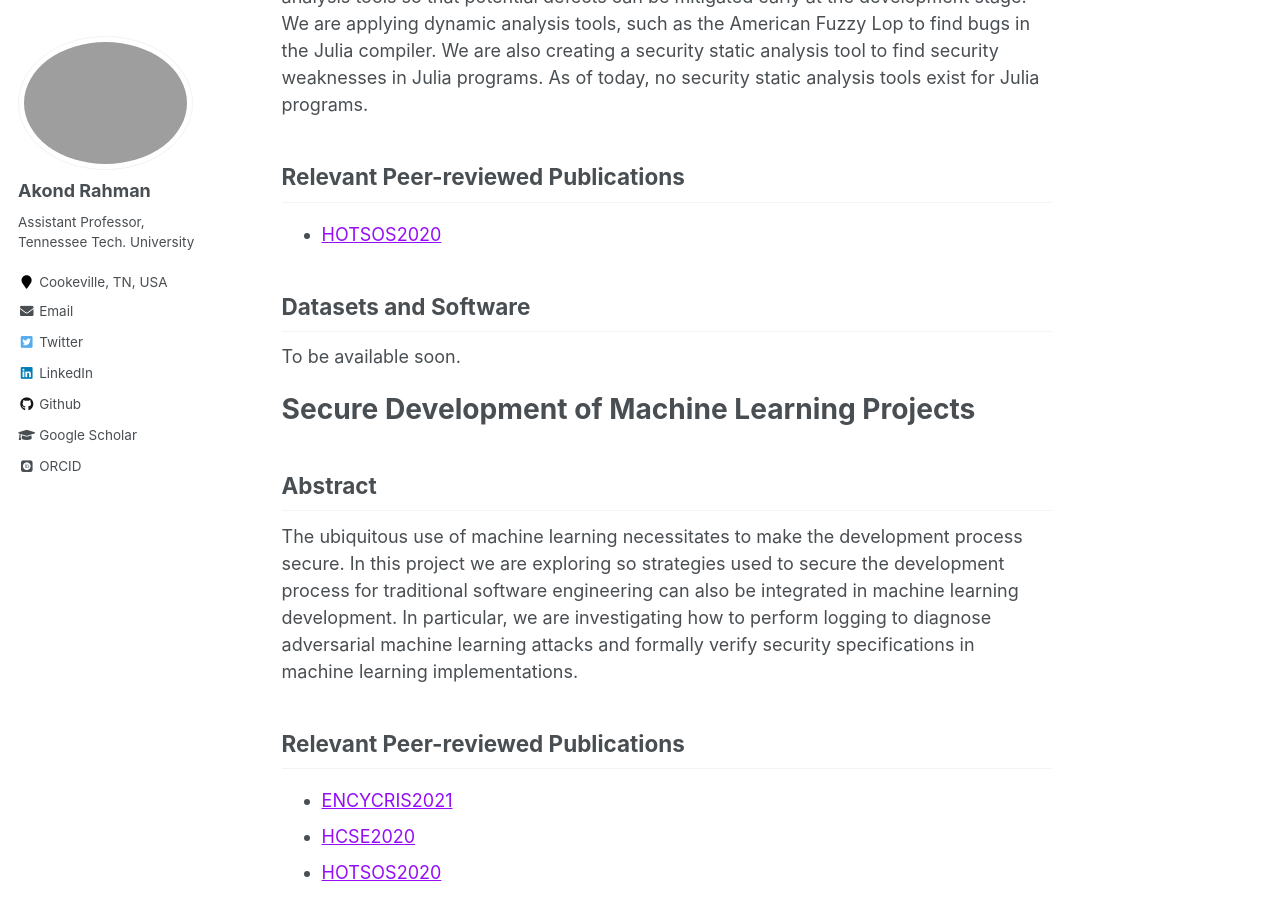
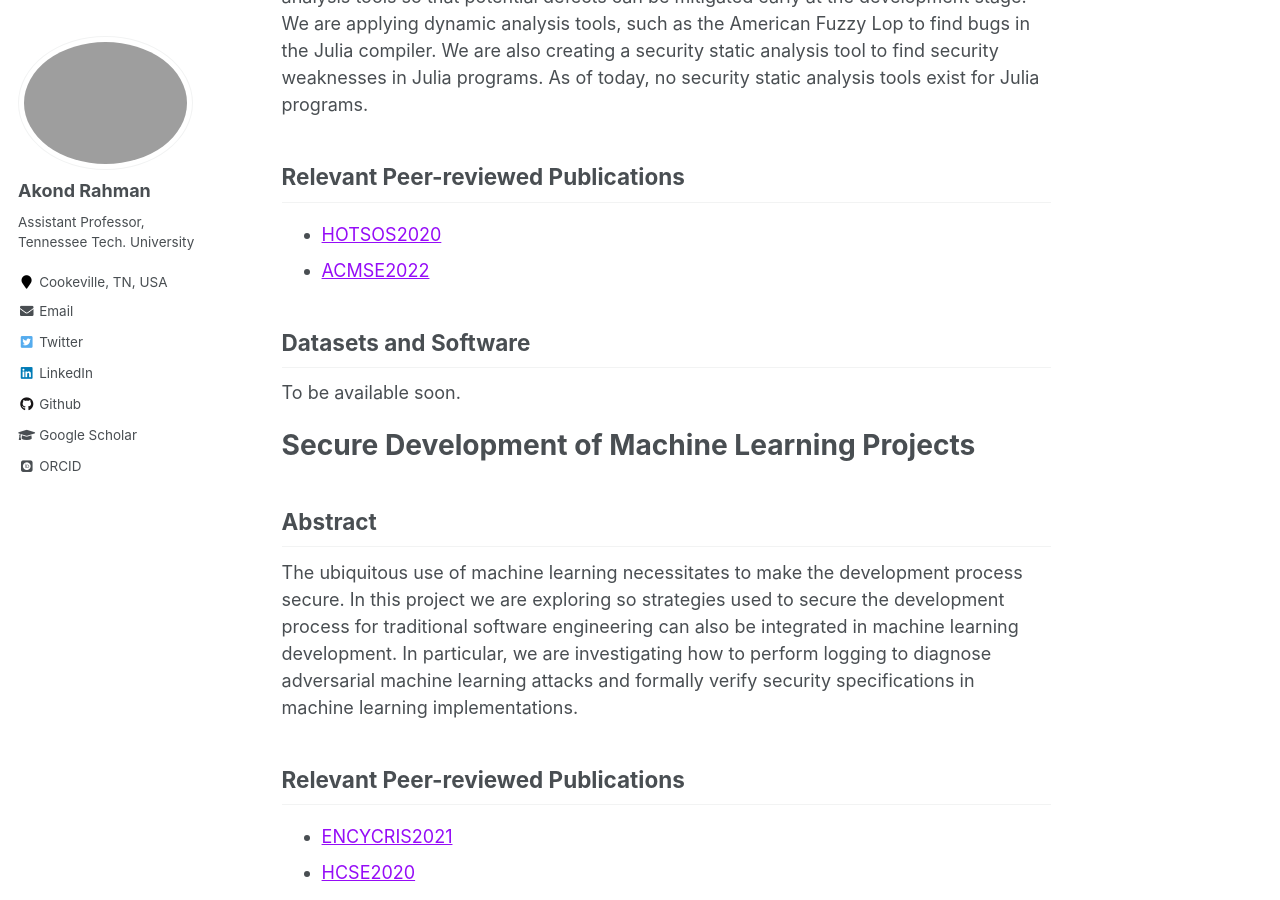
Before and after one commit to akondrahman/akondrahman.github.io, a Jekyll site: the page built from _pages/projects.md, in a window 1280 px wide and 900 px high, scrolled down 2069 px. Built offline with Jekyll 4.4.1, drawn with Linux system fonts in a browser that asks for light colours; some web fonts are replaced.

Commit message:
paper update in projects page

```diff
--- a/_pages/projects.md
+++ b/_pages/projects.md
@@ -53,6 +53,7 @@ Julia is an emerging programming language that was designed to provide programmi
 Relevant Peer-reviewed Publications
 ---
 - [HOTSOS2020](/files/papers/hotsos2020_scisoft.pdf)
+- [ACMSE2022](/files/papers/julia-acmse2022.pdf)
 
 Datasets and Software
 ---
```
